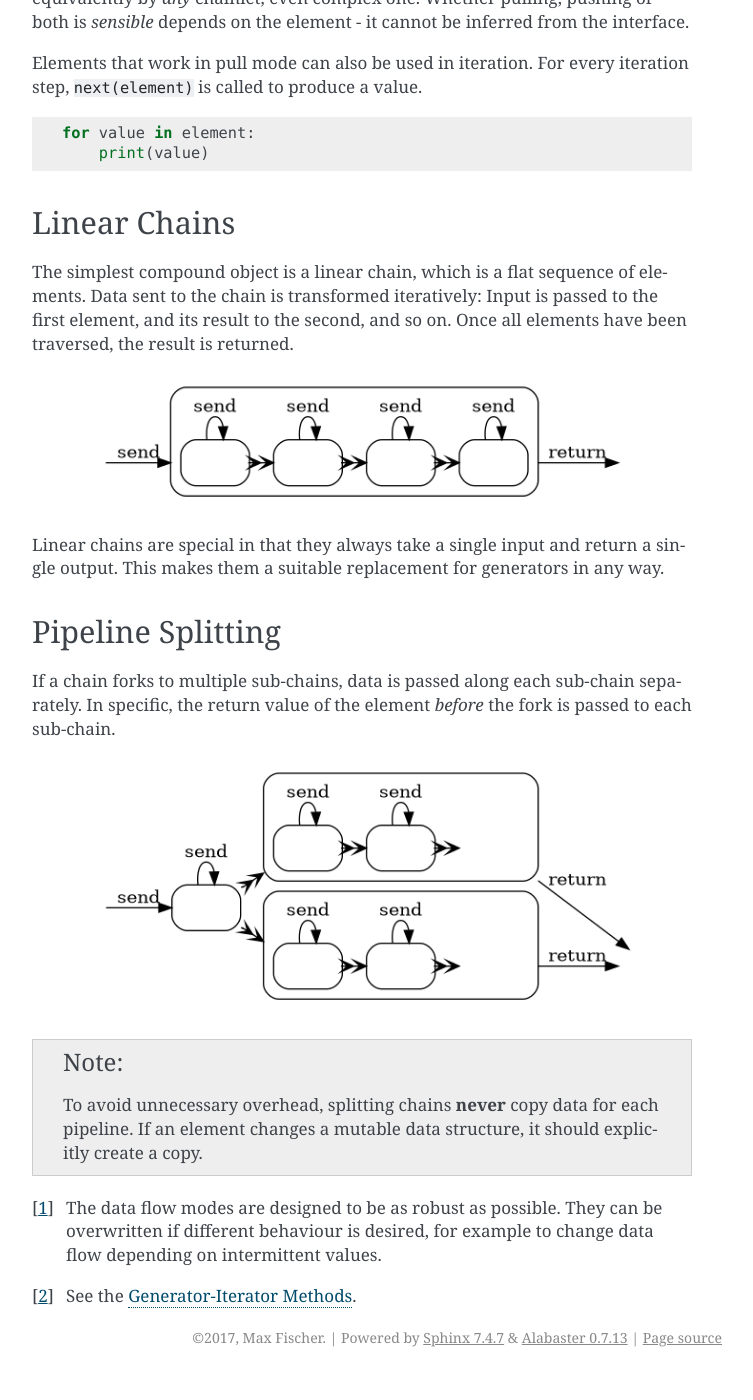
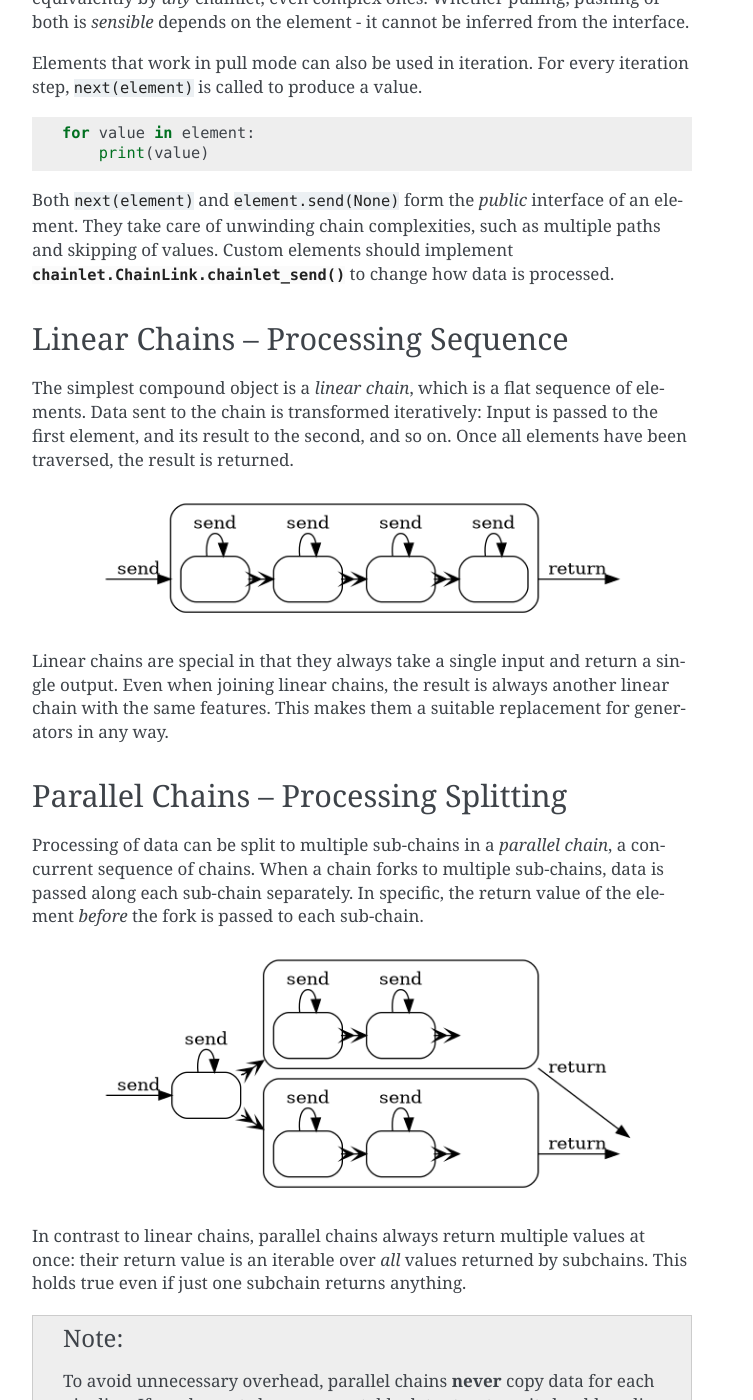
Before and after one commit to maxfischer2781/chainlet, a Sphinx documentation site: the page built from docs/source/chains.rst, in a window 1280 px wide and 1400 px high, scrolled down 779 px. Shown: the whole window, without its empty margins (388-1141 px from the left). Built offline with Sphinx 7.4.7, drawn with Linux system fonts in a browser that asks for light colours; formulas are drawn with MathJax 3; before the commit the page ends 2156 px from its top, so only the background shows below that; some of the changed text lies outside the part shown.

Commit message:
expanded docs

```diff
--- a/docs/source/chains.rst
+++ b/docs/source/chains.rst
@@ -1,9 +1,9 @@
 Chainlet Data Flow
 ==================
 
-Chains created via :py:mod:`chainlet` have two operation modes [#mode]_:
+Chains created via :py:mod:`chainlet` have two operation modes:
 pulling at the end of the chain, and pushing to the top of the chain.
-The only difference is whether the chain is given an input, or produces it by itself.
+As both modes return the result, the only difference is whether the chain is given an input.
 
 .. code:: python
 
@@ -33,7 +33,7 @@
   The element may transform the data and return a result.
 
 In accordance with the generator protocol, ``next(element)`` is equivalent to ``element.send(None)``.
-Consequently, both operations are handled completely equivalently by *any* chainlet, even complex one.
+Consequently, both operations are handled completely equivalently by *any* chainlet, even complex ones.
 Whether pulling, pushing or both is *sensible* depends on the element - it cannot be inferred from the interface.
 
 Elements that work in pull mode can also be used in iteration.
@@ -44,10 +44,14 @@
     for value in element:
         print(value)
 
-Linear Chains
--------------
+Both ``next(element)`` and ``element.send(None)`` form the *public* interface of an element.
+They take care of unwinding chain complexities, such as multiple paths and skipping of values.
+Custom elements should implement :py:meth:`chainlet.ChainLink.chainlet_send` to change how data is processed.
 
-The simplest compound object is a linear chain, which is a flat sequence of elements.
+Linear Chains -- Processing Sequence
+------------------------------------
+
+The simplest compound object is a *linear chain*, which is a flat sequence of elements.
 Data sent to the chain is transformed iteratively:
 Input is passed to the first element, and its result to the second, and so on.
 Once all elements have been traversed, the result is returned.
@@ -73,12 +77,14 @@
     }
 
 Linear chains are special in that they always take a single input and return a single output.
+Even when joining linear chains, the result is always another linear chain with the same features.
 This makes them a suitable replacement for generators in any way.
 
-Pipeline Splitting
-------------------
+Parallel Chains -- Processing Splitting
+---------------------------------------
 
-If a chain forks to multiple sub-chains, data is passed along each sub-chain separately.
+Processing of data can be split to multiple sub-chains in a *parallel chain*, a concurrent sequence of chains.
+When a chain forks to multiple sub-chains, data is passed along each sub-chain separately.
 In specific, the return value of the element *before* the fork is passed to each sub-chain.
 
 .. graphviz::
@@ -114,14 +120,74 @@
         c3 -> out [label=return, ltail=cluster_c]
     }
 
+In contrast to linear chains, parallel chains always return multiple values at once:
+their return value is an iterable over *all* values returned by subchains.
+This holds true even if just one subchain returns anything.
 
 .. note::
 
-    To avoid unnecessary overhead, splitting chains **never** copy data for each pipeline.
+    To avoid unnecessary overhead, parallel chains **never** copy data for each pipeline.
     If an element changes a mutable data structure, it should explicitly create a copy.
+    Otherwise, peers may see the changes as well.
 
-.. [#mode] The data flow modes are designed to be as robust as possible.
-           They can be overwritten if different behaviour is desired, for example
-           to change data flow depending on intermittent values.
+Meta Chains -- Sequences and Forking
+------------------------------------
+
+Combinations of linear and parallel chains automatically create a meta chain.
+This compound element is aware of :py:mod:`chainlet`\ 's capability to conditionally join and fork data for processing.
+Linear and parallel chains implement a specific combination of these feature;
+custom elements can freely provide other combinations.
+
+Both linear and parallel chains do not *join* - they take on every data chunk individually.
+A linear chain always produces one output data chunk for every input data chunk.
+Instead, a parallel chain produces multiple output chunks for each input chunk.
+
+Each output chunk is passed individually to linear and parallel chains.
+This means that parallel chains fork the data flow.
+
+A chain such as the following:
+
+.. code:: python
+
+    name('a') >> name('b') >> (name('c'), name('d') >> name('e')) >> name('f')
+
+Creates a meta chain that connects ``f`` to *both* ``c`` and ``e``.
+For the data flow, ``f`` is visited *separately* for the results from ``c`` and ``e``.
+
+.. graphviz::
+
+    digraph graphname {
+        graph [rankdir=LR]
+        a -> b
+        b -> c -> f1
+        b -> d -> e -> f2
+        f1, f2 [label=f]
+    }
+
+.. note::
+
+    Stay aware of object identity when linking, especially if objects carry state.
+    There is a difference in connecting nodes to the same objects,
+    and connecting nodes to equivalent but separate objects.
+
+Generic Join and Fork
+^^^^^^^^^^^^^^^^^^^^^
+
+The iteration through meta-chains is agnostic towards the type of elements:
+Each element explicitly specifies whether it joins the data flow or forks it.
+This is signaled via the attributes ``element.chain_join == True`` and ``element.chain_fork == True``, respectively.
+
+A *joining* element receives an iterable providing all data chunks produced by its preceding element.
+A *forking* element produces an iterable providing all applicable data chunks.
+These features can be combined to have an element joining incoming chunks but forking to multiple outgoing chunks.
+
+============ =========== ==========
+ Fork/\Join     False       True
+============ =========== ==========
+ **False**      1->1        n->1
+ **True**       1->m        n->m
+============ =========== ==========
+
+Linear chains are examples for a 1 -> 1 data flow, while parallel chains implement a 1 -> m data flow.
 
 .. [#genprot] See the `Generator-Iterator Methods <https://docs.python.org/3/reference/expressions.html#generator-iterator-methods>`_.
--- /dev/null
+++ b/docs/source/explicit_chains.rst
@@ -0,0 +1,2 @@
+Explicit Flow Control
+=====================
```
Also changed, not shown: other parts of docs/source/chains.rst (+1 -1 lines), README.md (+10 -1 lines), docs/source/api/chainlet.compat.python2.rst (added, +7 -0 lines), docs/source/api/chainlet.compat.python3.rst (added, +7 -0 lines), docs/source/api/chainlet.compat.rst (added, +15 -0 lines), docs/source/api/chainlet.dataflow.rst (added, +7 -0 lines), docs/source/api/chainlet.rst (+10 -0 lines), docs/source/api/chainlet.utility.rst (added, +7 -0 lines), docs/source/api/chainlet.wrapper.rst (added, +7 -0 lines), 1 other file.
